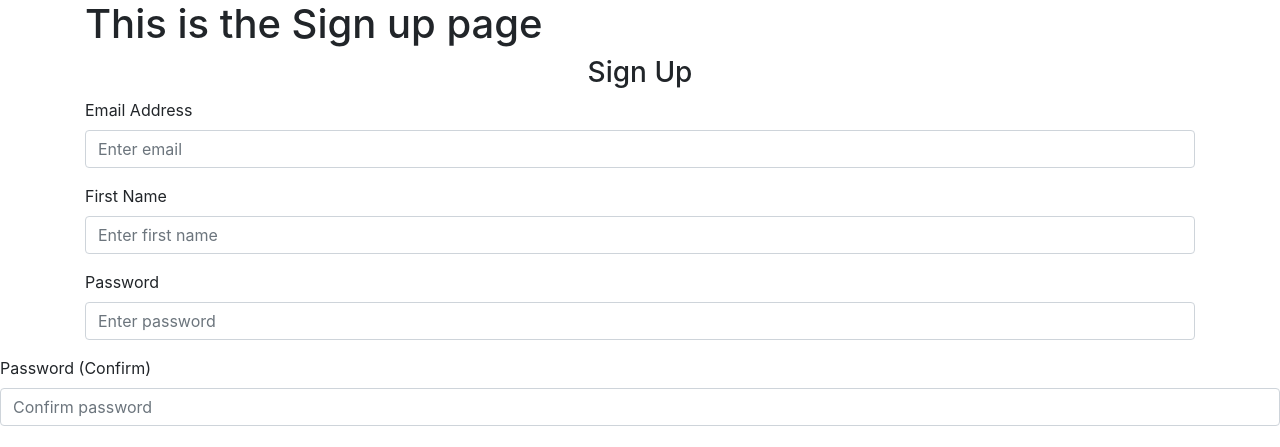
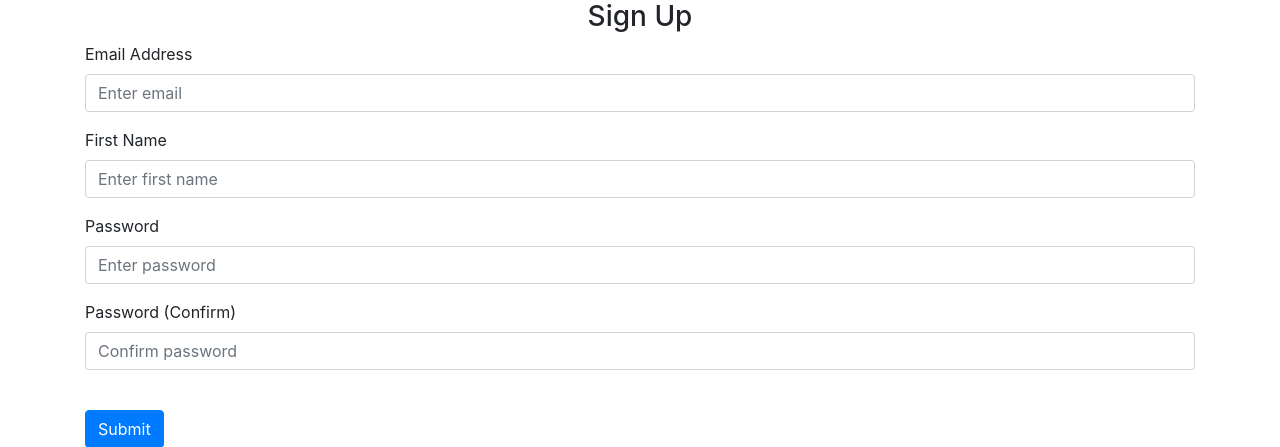
Before and after one commit to Yumi3113/Menu_Application, a Flask app: page /sign-up in a window 1280 px wide. Shown: the part 56-503 px from the top of the page. Run offline with Flask 2, Linux system fonts and the light colour scheme; some libraries are stand-ins or nearby versions.

Commit message:
fixed errors

```diff
--- a/website/templates/sign_up.html
+++ b/website/templates/sign_up.html
@@ -1,6 +1,5 @@
 {% extends "base.html" %} {% block title %}Sign Up{% endblock %} {% block content
 %}
-<h1>This is the Sign up page</h1>
 <form method="POST">
     <h3 align="center">Sign Up</h3>
     <div class="form-group">
@@ -33,7 +32,6 @@
             placeholder="Enter password"
         />
     </div>
-    </div>
     <div class="form-group">
         <label for="password2">Password (Confirm)</label>
         <input
```
Lines whose indentation alone changed are shown as unchanged.
